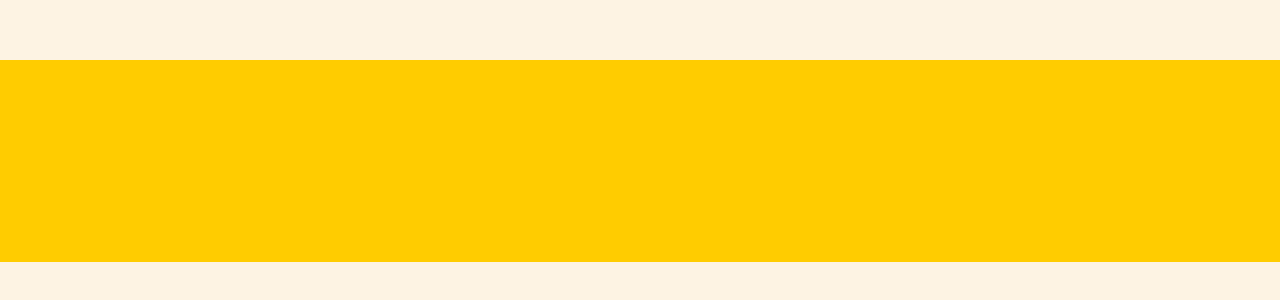
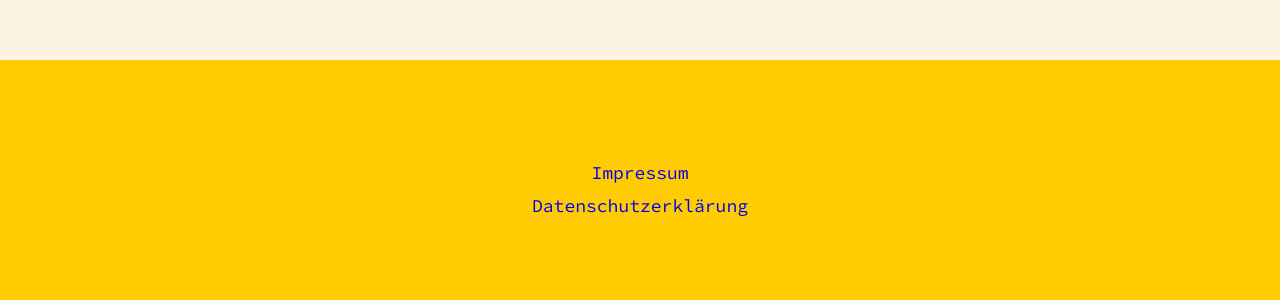
Before and after one commit to kevinreiner/Decoding-User-Needs, a plain HTML site: page dsgvo.html in a window 1280 px wide. Shown: the part 3007-3307 px from the top of the page. Before the commit the page ends 3269 px from the top, so only its background shows below. Drawn offline with Linux system fonts and the light colour scheme; a web font is replaced by a local one.

Commit message:
footer section update

```diff
--- a/dsgvo.html
+++ b/dsgvo.html
@@ -121,7 +121,10 @@
 
 <!-- Footer -->
 
-    <div class="yellowsection"></div>
+    <div class="yellowsection">
+        <a href="imprint.html">Impressum</a>
+        <a href="dsgvo.html">Datenschutzerklärung</a>
+    </div>
 
 
 <!-- Script -->
```
Also changed, not shown: buildingclarity.html (+4 -1 lines), designingonboardingforgrowth.html (+4 -1 lines), imprint.html (+4 -1 lines).
